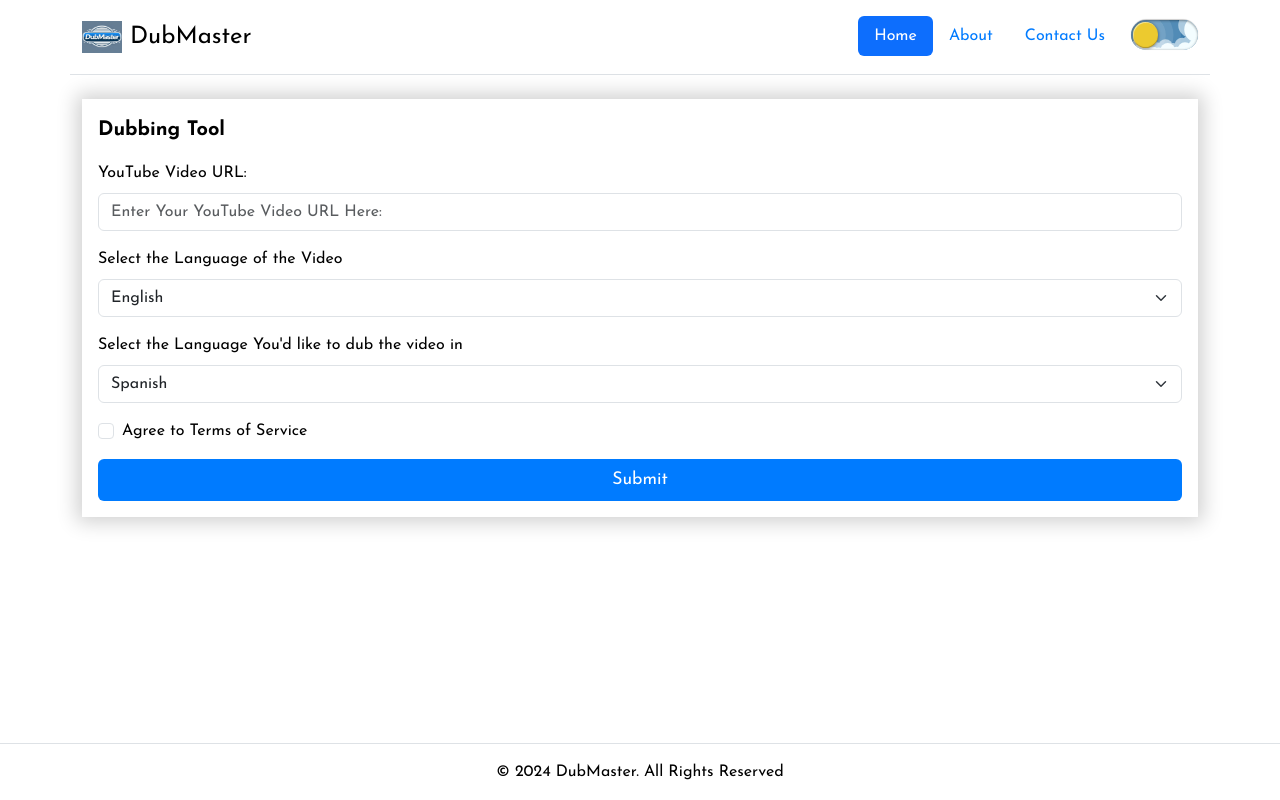
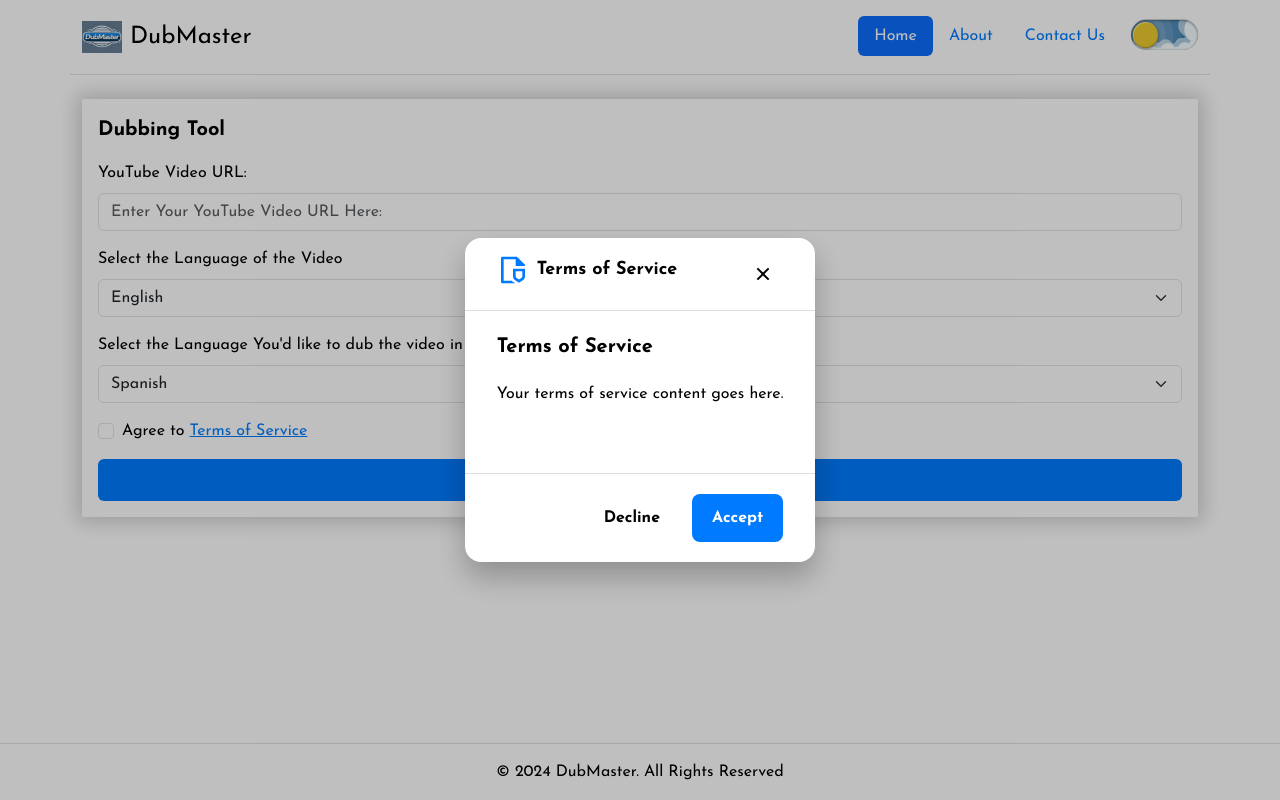
Before and after one commit to nishantjoshi-007/DubBuddy, a FastAPI app: page / in a window 1280 px wide. Run offline with FastAPI, Linux system fonts and the light colour scheme; parts of the project's set-up code (start-up, migrations or seed data) failed here and were passed over.

Commit message:
Frontend phase-1 completed

```diff
--- /dev/null
+++ b/static/scripts/popup.js
@@ -0,0 +1,67 @@
+import { setCookie, getCookie, eraseCookie } from './cookies.js';
+
+document.addEventListener("DOMContentLoaded", function() {
+    const tosModal = document.getElementById("tos-modal");
+    const acceptButton = document.getElementById("accept-tos");
+    const declineButton = document.getElementById("decline-tos");
+    const closeModalButton = document.getElementById("close-modal");
+
+    // Check if the TOS has already been accepted or declined
+    const tosAccepted = getCookie("tosAccepted") || localStorage.getItem("tosAccepted");
+    if (!tosAccepted) {
+        // Show the modal if TOS not yet accepted or declined
+        tosModal.classList.remove("hidden");
+    }
+
+    if (getCookie("tosAccepted")) {
+        document.getElementById("FieldsetCheck").checked = true;
+    } else {
+        document.getElementById("FieldsetCheck").checked = false;
+    }
+
+    acceptButton.addEventListener("click", function() {
+        // Set cookie to remember acceptance
+        setCookie("tosAccepted", "true", 3650); // 10 years
+        localStorage.removeItem("tosAccepted");
+        // Check the Terms of Service checkbox
+        document.getElementById("FieldsetCheck").checked = true;
+        tosModal.classList.add("hidden");
+    });
+
+    declineButton.addEventListener("click", function() {
+        eraseCookie("tosAccepted");
+        eraseCookie("dark-theme");
+        // Set localStorage to remember declination
+        localStorage.setItem("tosAccepted", "false");
+        // Uncheck the Terms of Service checkbox
+        document.getElementById("FieldsetCheck").checked = false;
+        tosModal.classList.add("hidden");
+    });
+
+    closeModalButton.addEventListener("click", function() {
+        tosModal.classList.add("hidden");
+    });
+
+    // Form submission handler
+    const form = document.querySelector(".dubbing-form");
+    if (form) {
+        form.addEventListener("submit", function(event) {
+            const tosCheck = document.getElementById("FieldsetCheck").checked;
+            if (tosCheck) {
+                // If the TOS checkbox is checked, switch from localStorage to cookies if needed
+                if (localStorage.getItem("tosAccepted") === "false") {
+                    localStorage.removeItem("tosAccepted");
+                    setCookie("tosAccepted", "true", 3650); // 10 years
+                }
+            }
+        });
+    }
+
+// Add event listener to the TOS link
+if (tosLink) {
+    tosLink.addEventListener("click", function(event) {
+        event.preventDefault();
+        tosModal.classList.remove("hidden");
+        });
+    }
+});
--- /dev/null
+++ b/static/scripts/toggle.js
@@ -0,0 +1,42 @@
+import { setCookie, getCookie, cookiesEnabled } from './cookies.js';
+
+// Toggle theme and store preference
+document.querySelector('.theme-switch__checkbox').addEventListener('change', function() {
+    const isDarkTheme = this.checked;
+    document.body.classList.toggle('dark-theme', isDarkTheme);
+    const tosAccepted = getCookie("tosAccepted") || localStorage.getItem("tosAccepted");
+
+    if (tosAccepted === "true" && cookiesEnabled()) {
+        setCookie('dark-theme', isDarkTheme, 3650); // Store in cookies
+        localStorage.removeItem('dark-theme'); // Remove from localStorage
+    } else {
+        localStorage.setItem('dark-theme', isDarkTheme); // Store in localStorage
+    }
+});
+
+// Apply the saved theme on page load
+const themeFromCookie = getCookie('dark-theme');
+const themeFromLocalStorage = localStorage.getItem('dark-theme');
+if (themeFromCookie === 'true' || themeFromLocalStorage === 'true') {
+    document.querySelector('.theme-switch__checkbox').checked = true;
+    document.body.classList.add('dark-theme');
+}
+
+// Form submission handler to convert localStorage to cookies if needed
+const form = document.querySelector(".dubbing-form");
+if (form) {
+    form.addEventListener("submit", function(event) {
+        const tosCheck = document.getElementById("FieldsetCheck").checked;
+        if (tosCheck) {
+            if (localStorage.getItem("tosAccepted") === "false") {
+                localStorage.removeItem("tosAccepted");
+                setCookie("tosAccepted", "true", 3650); // 10 years
+            }
+            if (localStorage.getItem('dark-theme')) {
+                const isDarkTheme = localStorage.getItem('dark-theme') === 'true';
+                setCookie('dark-theme', isDarkTheme, 3650); // Store in cookies
+                localStorage.removeItem('dark-theme'); // Remove from localStorage
+            }
+        }
+    });
+}
--- /dev/null
+++ b/static/styles/elements/popup.css
@@ -0,0 +1,232 @@
+*,
+*:before,
+*:after {
+    box-sizing: border-box;
+}
+
+.hidden{
+    display: none !important;
+}
+
+/* Basic CSS overrides */
+body {
+    line-height: 1.5;
+    min-height: 100vh;
+    font-family: 'Josefin Sans', sans-serif;
+    color: var(--text-color);
+    background-color: var(--background-color);
+    position: relative;
+}
+
+button,
+input,
+select,
+textarea {
+    font: inherit;
+}
+
+a {
+    color: inherit;
+}
+
+.form-check-label a {
+    color: var(--primary-color);
+    text-decoration: underline;
+}
+
+.form-check-label a:hover {
+    color: var(--text-color);
+    text-decoration: none;
+}
+
+
+/* Scrollbar styling */
+* {
+    scrollbar-width: 0;
+}
+
+*::-webkit-scrollbar {
+    background-color: transparent;
+    width: 12px;
+}
+
+*::-webkit-scrollbar-thumb {
+    border-radius: 99px;
+    background-color: #ddd;
+    border: 4px solid #fff;
+}
+
+/* Modal styling */
+.modal {
+    position: fixed;
+    top: 0;
+    left: 0;
+    right: 0;
+    bottom: 0;
+    display: flex;
+    align-items: center;
+    justify-content: center;
+    background-color: rgba(0, 0, 0, 0.25);
+    z-index: 1000;
+}
+
+.modal-container {
+    max-height: 90vh;
+    max-width: 500px;
+    margin-left: auto;
+    margin-right: auto;
+    background-color: var(--background-color);
+    border-radius: 16px;
+    overflow: hidden;
+    display: flex;
+    flex-direction: column;
+    box-shadow: 0 15px 30px 0 rgba(0, 0, 0, 0.25);
+}
+
+@media (max-width: 600px) {
+    .modal-container {
+        width: 90%;
+    }
+}
+
+.modal-container-header {
+    padding: 16px 32px;
+    border-bottom: 1px solid #ddd;
+    display: flex;
+    align-items: center;
+    justify-content: space-between;
+}
+
+.modal-container-title {
+    display: flex;
+    align-items: center;
+    gap: 8px;
+    line-height: 1;
+    font-weight: 700;
+    font-size: 1.125rem;
+    color: var(--text-color);
+}
+
+.modal-container-title svg {
+    width: 32px;
+    height: 32px;
+    color: var(--primary-color);
+}
+
+.modal-container-body {
+    padding: 24px 32px 51px;
+    overflow-y: auto;
+}
+
+.rtf {
+    h1,
+    h2,
+    h3,
+    h4,
+    h5,
+    h6 {
+        font-weight: 700;
+        color: var(--text-color);
+    }
+
+    h1 {
+        font-size: 1.5rem;
+        line-height: 1.25;
+    }
+
+    h2 {
+        font-size: 1.25rem;
+        line-height: 1.25;
+    }
+
+    h3 {
+        font-size: 1rem;
+        line-height: 1.5;
+    }
+
+    & > * + * {
+        margin-top: 1em;
+    }
+
+    & > * + :is(h1, h2, h3) {
+        margin-top: 2em;
+    }
+
+    & > :is(h1, h2, h3) + * {
+        margin-top: 0.75em;
+    }
+
+    ul,
+    ol {
+        margin-left: 20px;
+        list-style-position: inside;
+    }
+
+    ol {
+        list-style: decimal;
+    }
+
+    ul {
+        list-style: disc;
+    }
+}
+
+.modal-container-footer {
+    padding: 20px 32px;
+    display: flex;
+    align-items: center;
+    justify-content: flex-end;
+    border-top: 1px solid #ddd;
+    gap: 12px;
+    position: relative;
+}
+
+.button {
+    padding: 12px 20px;
+    border-radius: 8px;
+    background-color: transparent;
+    border: 0;
+    font-weight: 600;
+    cursor: pointer;
+    transition: 0.15s ease;
+
+    &.is-ghost {
+        &:hover,
+        &:focus {
+            background-color: #dfdad7;
+        }
+    }
+
+    &.is-primary {
+        background-color: var(--primary-color);
+        color: #fff;
+        &:hover,
+        &:focus {
+            background-color: #0b5fde;
+        }
+    }
+}
+
+.icon-button {
+    padding: 0;
+    border: 0;
+    background-color: transparent;
+    width: 40px;
+    height: 40px;
+    display: flex;
+    align-items: center;
+    justify-content: center;
+    line-height: 1;
+    cursor: pointer;
+    border-radius: 8px;
+    transition: 0.15s ease;
+    svg {
+        width: 24px;
+        height: 24px;
+    }
+
+    &:hover,
+    &:focus {
+        background-color: #dfdad7;
+    }
+}
--- a/static/styles/style.css
+++ b/static/styles/style.css
@@ -1,7 +1,8 @@
-@import url(progress-bar.css);
-@import url(toggle.css);
 @import url(contact-form.css);
 @import url(about.css);
+@import url(elements/progress-bar.css);
+@import url(elements/popup.css);
+@import url(elements/toggle.css);
 
 /* Define CSS variables for themes */
 :root {
--- a/templates/base.html
+++ b/templates/base.html
@@ -20,7 +20,7 @@
       <li class="nav-item"><a href="/" class="nav-link {% if request.url.path == '/' %}active{% endif %}">Home</a></li>
       <li class="nav-item"><a href="/about" class="nav-link {% if request.url.path == '/about' %}active{% endif %}">About</a></li>
       <li class="nav-item"><a href="/contact-us" class="nav-link {% if request.url.path == '/contact-us' %}active{% endif %}" aria-current="page">Contact Us</a></li>
-    {% include 'toggle.html' %}
+    {% include 'elements/toggle.html' %}
     </ul>
   </header>
 
@@ -34,5 +34,7 @@
     </div>
   </footer>
 
+  <script type="module" src="static/scripts/cookies.js"></script>
+  <script type="module" src="static/scripts/toggle.js"></script>
 </body>
 </html>
--- a/templates/contact-us.html
+++ b/templates/contact-us.html
@@ -3,6 +3,7 @@
 {% block title %}Contact US - DubMaster{% endblock %}
 
 {% block content %}
+<form class="contact-form" method="post">
   <div class="contact-container">
       <div class="contact-box">
           <div class="left">
@@ -32,4 +33,5 @@
           </div>
       </div>
   </div>
+</form>
 {% endblock %}
--- /dev/null
+++ b/templates/elements/popup.html
@@ -0,0 +1,31 @@
+<head>
+    <link rel="stylesheet" href="static/styles/elements/popup.css">
+</head>
+
+<div id="tos-modal" class="modal hidden">
+    <article class="modal-container">
+        <header class="modal-container-header">
+            <h1 class="modal-container-title">
+                <svg xmlns="http://www.w3.org/2000/svg" viewBox="0 0 24 24" width="24" height="24" aria-hidden="true">
+                    <path fill="none" d="M0 0h24v24H0z"/>
+                    <path fill="currentColor" d="M14 9V4H5v16h6.056c.328.417.724.785 1.18 1.085l1.39.915H3.993A.993.993 0 0 1 3 21.008V2.992C3 2.455 3.449 2 4.002 2h10.995L21 8v1h-7zm-2 2h9v5.949c0 .99-.501 1.916-1.336 2.465L16.5 21.498l-3.164-2.084A2.953 2.953 0 0 1 12 16.95V11zm2 5.949c0 .316.162.614.436.795l2.064 1.36 2.064-1.36a.954.954 0 0 0 .436-.795V13h-5v3.949z"/>
+                </svg>
+                Terms of Service
+            </h1>
+            <button id="close-modal" class="icon-button">
+                <svg xmlns="http://www.w3.org/2000/svg" viewBox="0 0 24 24" width="24" height="24">
+                    <path fill="none" d="M0 0h24v24H0z"/>
+                    <path fill="currentColor" d="M12 10.586l4.95-4.95 1.414 1.414-4.95 4.95 4.95 4.95-1.414 1.414-4.95-4.95-4.95 4.95-1.414-1.414 4.95-4.95-4.95-4.95L7.05 5.636z"/>
+                </svg>
+            </button>
+        </header>
+        <section class="modal-container-body rtf">
+            <h2>Terms of Service</h2>
+            <p>Your terms of service content goes here.</p>
+        </section>
+        <footer class="modal-container-footer">
+            <button id="decline-tos" class="button is-ghost">Decline</button>
+            <button id="accept-tos" class="button is-primary">Accept</button>
+        </footer>
+    </article>
+</div>
--- a/templates/toggle.html
+++ b/templates/elements/toggle.html
@@ -1,6 +1,3 @@
-<head>
-  <link rel="stylesheet" href="static/styles/toggle.css">
-</head>
 <div class="toggle-switch" id="themeToggle">
 <label class="theme-switch">
     <input type="checkbox" class="theme-switch__checkbox">
@@ -23,17 +20,3 @@
     </div>
   </label>
 </div>
-
-  <script>
-    document.getElementById('themeToggle').addEventListener('change', function() {
-      document.body.classList.toggle('dark-theme', this.checked);
-      // save the user's preference in localStorage
-      localStorage.setItem('dark-theme', this.checked);
-    });
-
-    // Apply the saved theme on page load
-    if (localStorage.getItem('dark-theme') === 'true') {
-      document.getElementById('themeToggle').checked = true;
-      document.body.classList.add('dark-theme');
-    }
-  </script>
--- a/templates/index.html
+++ b/templates/index.html
@@ -3,7 +3,9 @@
 {% block title %}Home - DubMaster{% endblock %}
 
 {% block content %}
-  <form class="dubbing-form" method = "post" action = "/success">
+  <!-- Include the popup HTML -->
+  {% include "elements/popup.html" %}
+  <form class="dubbing-form" method="post" action="/success">
     <fieldset class="fieldset">
       <legend class="form-legend">Dubbing Tool</legend>
         <div class="mb-3">
@@ -26,15 +28,12 @@
           <div class="form-check">
             <input class="form-check-input" required type="checkbox" name="tos_check" id="FieldsetCheck" value=true>
             <label class="form-check-label" for="FieldsetCheck">
-              Agree to Terms of Service
+              Agree to <a href="#" id="tosLink">Terms of Service</a>
             </label>
           </div>
         </div>
-      <div id="error-message" style="color:red; display:none;">
-        You Must Accept the <a href="/about">Terms of Service.</a>
-      </div>
       <button type="submit" class="btn btn-primary">Submit</button>
     </fieldset>
   </form>
-
+  <script type="module" src="static/scripts/popup.js"></script>
 {% endblock %}
```
Also changed, not shown: static/scripts/cookies.js (added, +36 -0 lines), static/styles/elements/progress-bar.css (renamed from static/styles/progress-bar.css), static/styles/elements/toggle.css (renamed from static/styles/toggle.css). Lines whose indentation alone changed are shown as unchanged.
